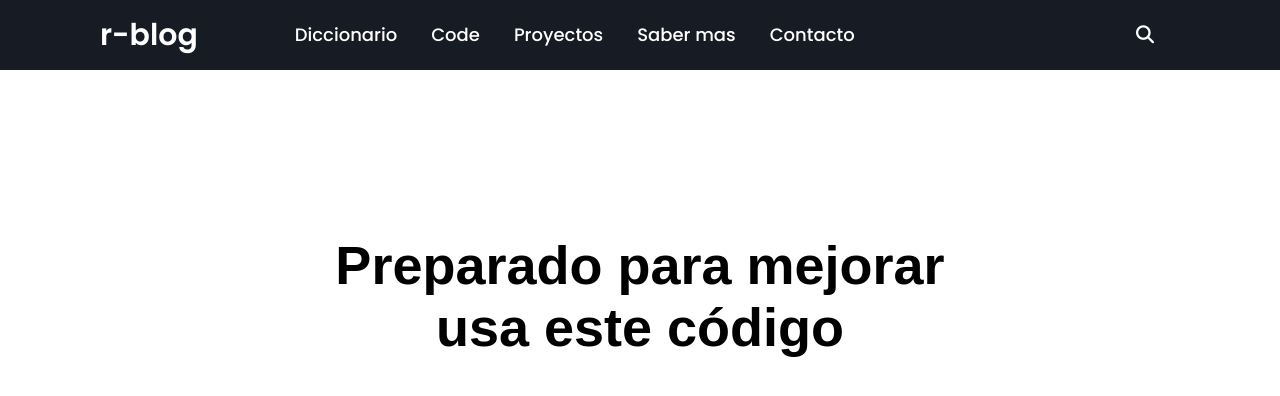
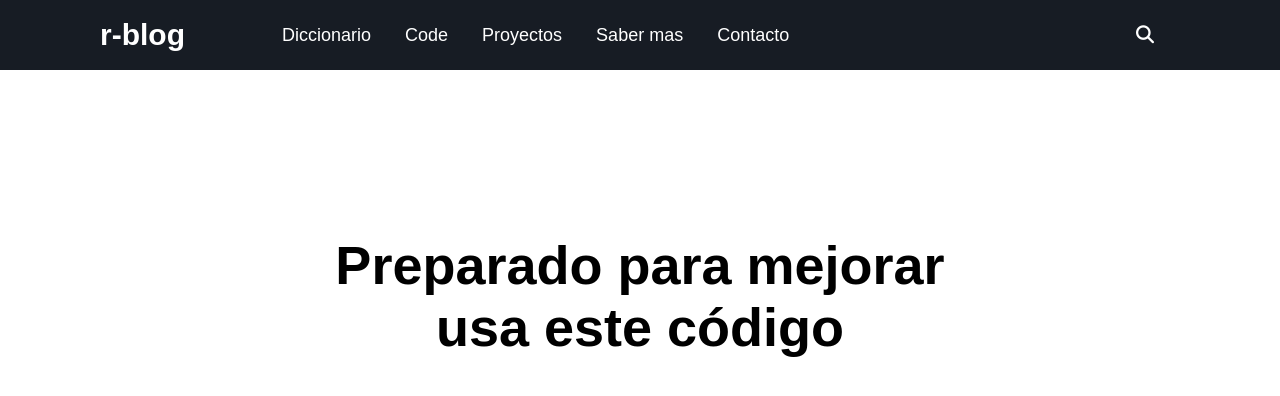
Before and after one commit to rijitoso/r-blog, a plain HTML site: page index.html in a window 1280 px wide. Drawn offline with Linux system fonts and the light colour scheme; a web font is replaced by a local one.

Commit message:
Update css.css

```diff
--- a/css/css.css
+++ b/css/css.css
@@ -1,4 +1,3 @@
-@import url('https://fonts.googleapis.com/css2?family=Poppins:wght@200;300;400;500;600;700&display=swap');
 /* Todo */
 * {
   margin: 0;
```
